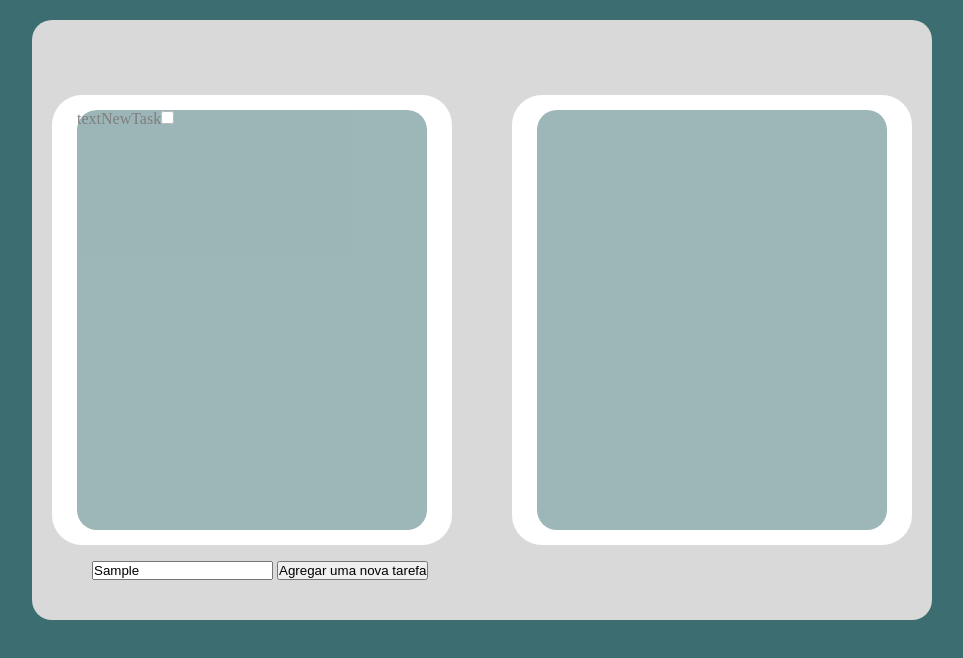
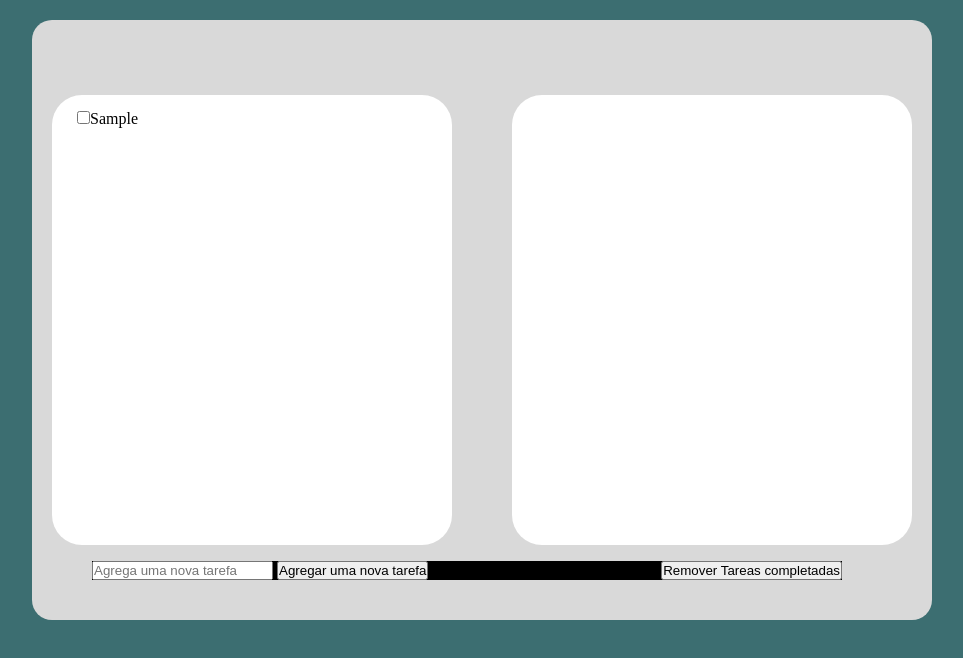
Before and after one commit to Calexd/-M1S08--Ex-10-Lista-de-tarefas, a plain HTML site: page index.html in a window 1280 px wide. Both pictures are taken after typing "Sample" into the empty fields and a click on the button "Agregar uma nova tarefa". Shown: the whole page, without its empty margins (158-1121 px from the left). Drawn offline with Linux system fonts and the light colour scheme.

Commit message:
Finished task basic functions javascript code

```diff
--- a/index.html
+++ b/index.html
@@ -14,13 +14,18 @@
             </div>
         </div>
             <div class="inputTask">
-                <input type="text" id="new-task" placeholder="Agrega uma nova tarefa">
-                <button id="button-task">Agregar uma nova tarefa</button>
+                <div>
+                    <input type="text" id="new-task" placeholder="Agrega uma nova tarefa">
+                    <button id="button-task">Agregar uma nova tarefa</button>
+                </div>
+                <div>
+                    <button id="button-remove-task">Remover Tareas completadas</button>
+                </div>
             </div>
             <div class="completeTask boxtask">
-            <form class="formtask" id="form-task-Completed">
+            <div class="formtask" id="form-task-completed">
 
-            </form>
+            </div>
         </div>
     </div>
     <script src="script.js"></script>
--- a/script.js
+++ b/script.js
@@ -1,22 +1,48 @@
-let boxNewTask = document.getElementById('form-task-new')
-let boxCompletedTask = document.getElementById('form-task-completed')
-let textNewTask = document.getElementById('new-task')
 let buttonNewTask = document.getElementById('button-task')
+let buttonRemoveTask = document.getElementById('button-remove-task')
 
 buttonNewTask.addEventListener('click', newTask)
+buttonNewTask.addEventListener('click', () => {
+    let textNewTask = document.getElementById('new-task')
+    textNewTask.value = ''
+})
+
+buttonRemoveTask.addEventListener('click', () => {
+    let boxCompletedTask = document.getElementById('form-task-completed')
+    let elements = boxCompletedTask.querySelectorAll('input[type="checkbox"]:checked')
+    elements.forEach(elements =>{
+        elements.parentElement.remove()
+    })
+})
 
 function newTask(){
+    let boxNewTask = document.getElementById('form-task-new')
+    let textNewTask = document.getElementById('new-task').value
     let newTask = document.createElement('div')
-        newTask.className = 'oneTask'
+    newTask.className = 'oneTask'
+
     let newTaskCheck = document.createElement('input')
-        newTaskCheck.type = 'checkbox'
-        newTaskCheck.className = 'checkOneTask'
-        // newTaskCheck.addEventListener('change', moveTask)
+    newTaskCheck.type = 'checkbox'
+    newTaskCheck.className = 'checkOneTask'
+    newTaskCheck.addEventListener('change', moveTask)
 
     let newLabelTask = document.createElement('label')
-        newLabelTask.innerText = 'textNewTask'
+    newLabelTask.innerText= textNewTask
 
     boxNewTask.appendChild(newTask)
+    newTask.appendChild(newTaskCheck)
     newTask.appendChild(newLabelTask)
-    newTask.appendChild(newTaskCheck)
+
 }
+
+function moveTask(){
+    let boxCompletedTask = document.getElementById('form-task-completed')
+    let boxNewTask = document.getElementById('form-task-new')
+    let task = this.parentElement
+
+    if (this.checked){
+        boxCompletedTask.appendChild(task)
+    } else {
+        boxNewTask.appendChild(task)
+    }
+}
--- a/stylo.css
+++ b/stylo.css
@@ -42,17 +42,19 @@ body{
 
 
 .inputTask {
+    display: flex;
+    flex-direction: row;
+    justify-content: space-between;
     position: absolute;
     margin-top: 500px;
+    width: 750px;
     margin-left: 60px;
+    background-color: black;
 }
 
 
-
 .formtask{
-    background-color: #3c6e71;
     border-radius: 20px;
-    opacity: 0.5;
     height: 420px;
     width: 350px;
 }
```
